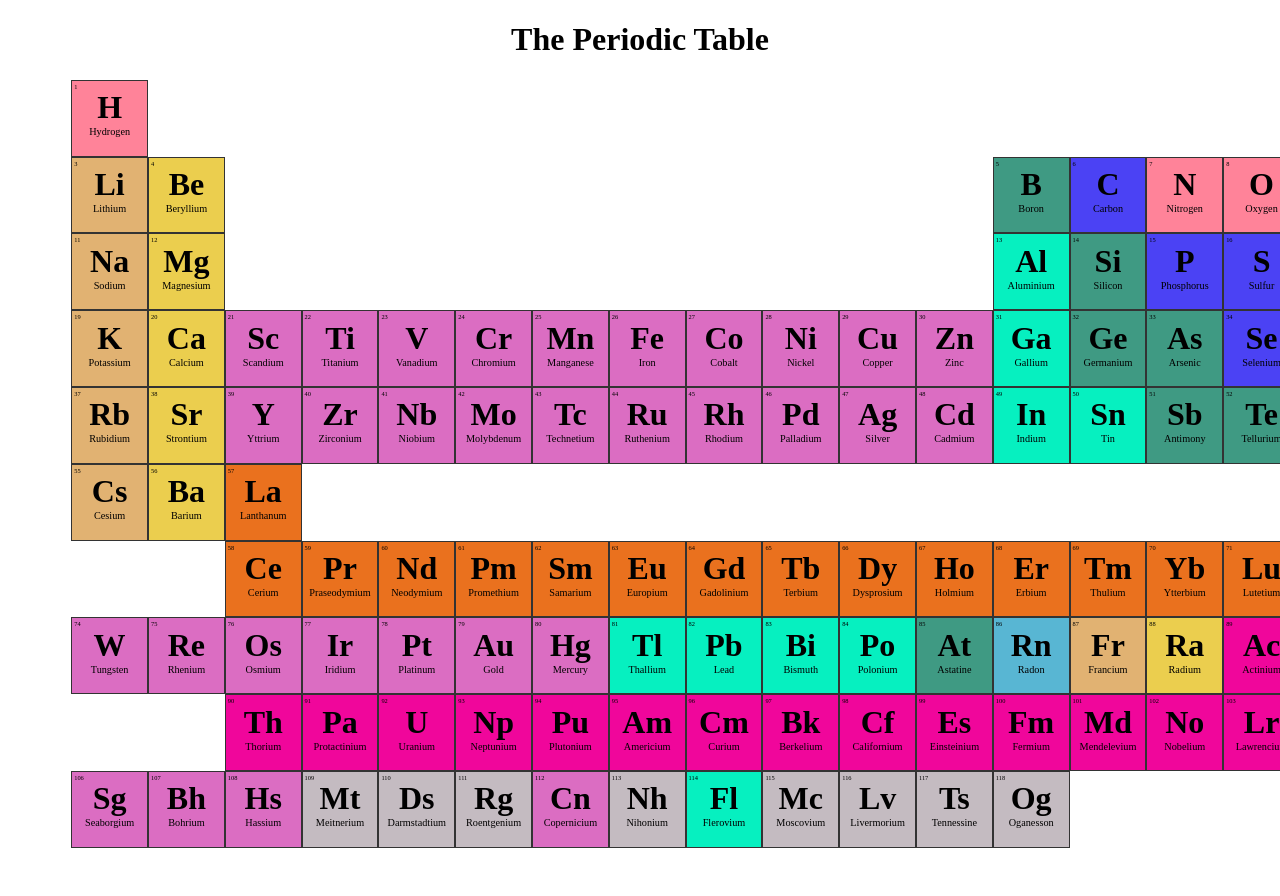
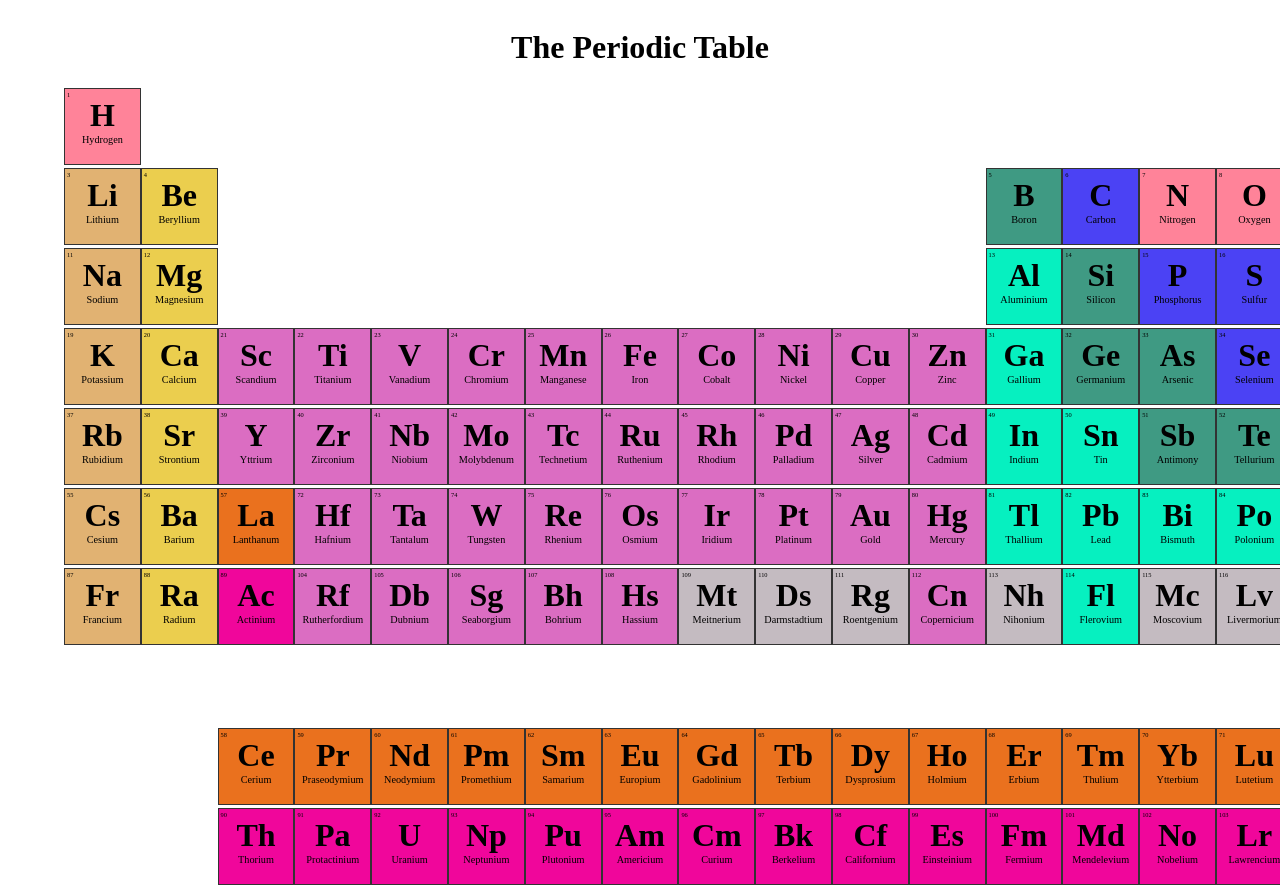
Before and after one commit to xianrusso/periodic-table, a React (Create React App) app: page / in a window 1280 px wide. Shown: the top 896 px of the page. Before the commit the page ends 856 px from the top, so only its background shows below. Built offline with nearby package versions, Linux system fonts and the light colour scheme.

Commit message:
add structure

```diff
--- a/src/components/App.js
+++ b/src/components/App.js
@@ -66,20 +66,8 @@ const App = () => {
         <Element num="55" />
         <Element num="56" />
         <Element num="57" />
-        <Element num="58" />
-        <Element num="59" />
-        <Element num="60" />
-        <Element num="61" />
-        <Element num="62" />
-        <Element num="63" />
-        <Element num="64" />
-        <Element num="65" />
-        <Element num="66" />
-        <Element num="67" />
-        <Element num="68" />
-        <Element num="69" />
-        <Element num="70" />
-        <Element num="71" />
+
+        {/* Lanthanoids */}
         <Element num="72" />
         <Element num="73" />
         <Element num="74" />
@@ -98,20 +86,8 @@ const App = () => {
         <Element num="87" />
         <Element num="88" />
         <Element num="89" />
-        <Element num="90" />
-        <Element num="91" />
-        <Element num="92" />
-        <Element num="93" />
-        <Element num="94" />
-        <Element num="95" />
-        <Element num="96" />
-        <Element num="97" />
-        <Element num="98" />
-        <Element num="99" />
-        <Element num="100" />
-        <Element num="101" />
-        <Element num="102" />
-        <Element num="103" />
+
+        {/* Actinoids */}
         <Element num="104" />
         <Element num="105" />
         <Element num="106" />
@@ -128,6 +104,38 @@ const App = () => {
         <Element num="117" />
         <Element num="118" />
         <Element num="119" />
+
+        {/* Lanthanoids */}
+        <Element num="58" />
+        <Element num="59" />
+        <Element num="60" />
+        <Element num="61" />
+        <Element num="62" />
+        <Element num="63" />
+        <Element num="64" />
+        <Element num="65" />
+        <Element num="66" />
+        <Element num="67" />
+        <Element num="68" />
+        <Element num="69" />
+        <Element num="70" />
+        <Element num="71" />
+
+        {/* Actinoids */}
+        <Element num="90" />
+        <Element num="91" />
+        <Element num="92" />
+        <Element num="93" />
+        <Element num="94" />
+        <Element num="95" />
+        <Element num="96" />
+        <Element num="97" />
+        <Element num="98" />
+        <Element num="99" />
+        <Element num="100" />
+        <Element num="101" />
+        <Element num="102" />
+        <Element num="103" />
       </div>
     </div>
   )
--- a/src/components/style/index.css
+++ b/src/components/style/index.css
@@ -1,5 +1,10 @@
 * {
   box-sizing: border-box;
+}
+
+body {
+  display: flex;
+  justify-content: center;
 }
 
 h1 {
@@ -9,12 +14,13 @@ h1 {
 .container {
   width: 90%;
   margin: 0 auto;
-  max-width: 1700px;
 }
 
 .table {
   display: grid;
   grid-template-columns: repeat(17, auto) 1fr;
+  height: 100vh;
+  width: 100vw;
 }
 
 .element {
@@ -25,6 +31,8 @@ h1 {
   border-collapse: collapse;
   overflow: hidden;
 }
+
+/* Move specific elements to structure periodic table */
 
 .element-2 {
   grid-column-start: -2;
@@ -47,6 +55,8 @@ h1 {
 .element-57 {
   margin: 0;
 }
+
+/* Element properties */
 
 .number {
   float: left;
@@ -85,6 +95,8 @@ h1 {
 
 .lanthanide {
   background: #EA711E;
+  /* */
+  /* margin-top: 2.5vw; */
 }
 
 .post-transition {
```
